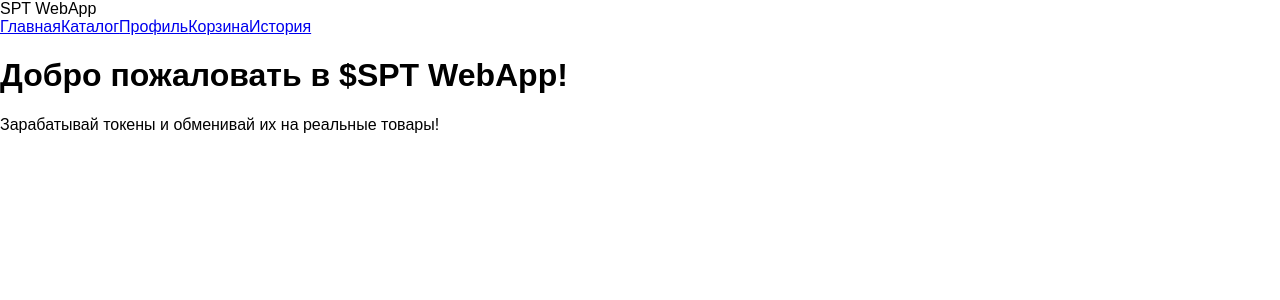
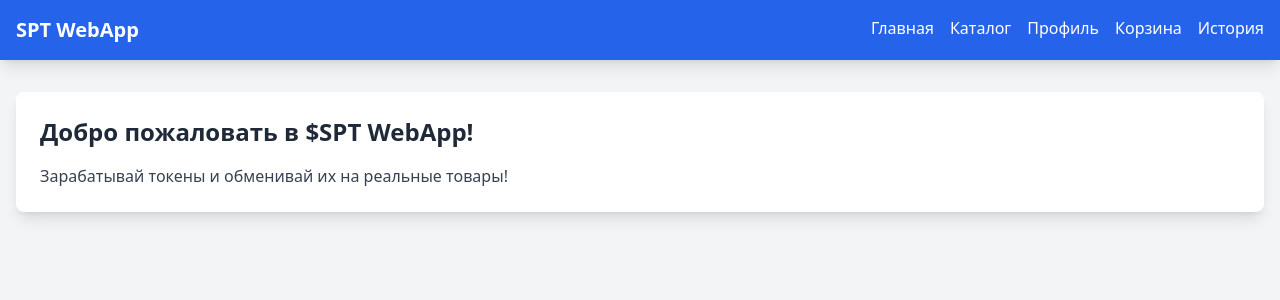
Before and after one commit to krexpex/spt-frontend, a React (Vite) app: page / in a window 1280 px wide. Shown: the top 300 px of the page. Built offline with nearby package versions, Linux system fonts and the light colour scheme.

Commit message:
Update index.css

```diff
--- a/src/index.css
+++ b/src/index.css
@@ -1,5 +1,21 @@
+@tailwind base;
+@tailwind components;
+@tailwind utilities;
+
+/* Дополнительные стили для твоего приложения */
+
 body {
-  font-family: sans-serif;
-  background: #fff;
-  margin: 0;
+    @apply bg-gray-100 text-gray-900 font-sans;
 }
+
+h1, h2, h3 {
+    @apply font-bold text-gray-800;
+}
+
+button {
+    @apply bg-blue-500 text-white py-2 px-4 rounded-lg hover:bg-blue-600 transition;
+}
+
+p {
+    @apply text-gray-700;
+}
```
